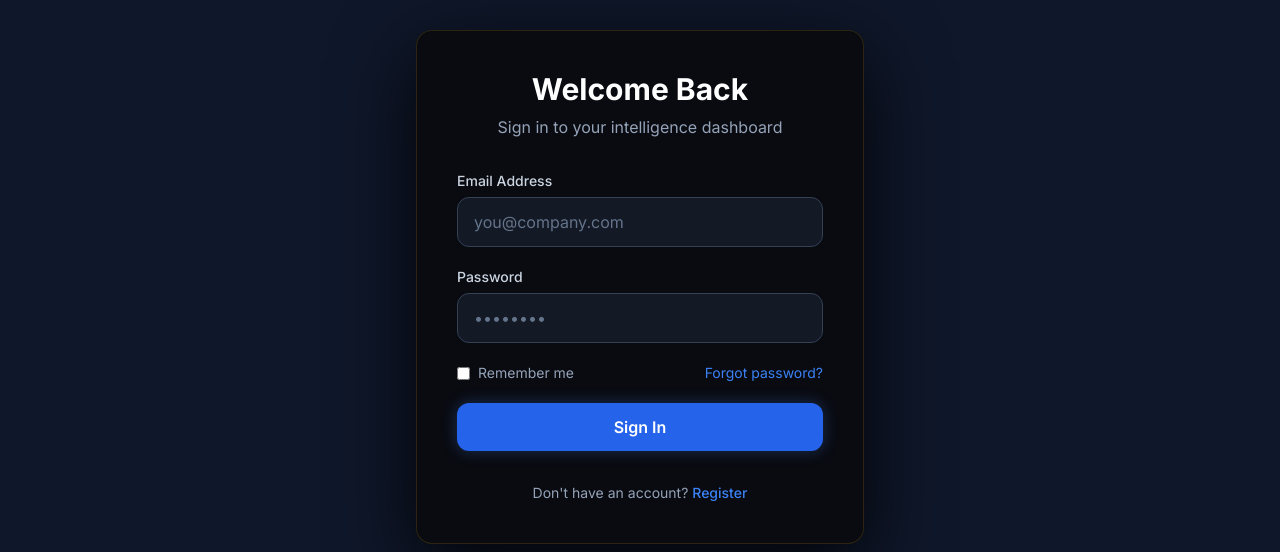
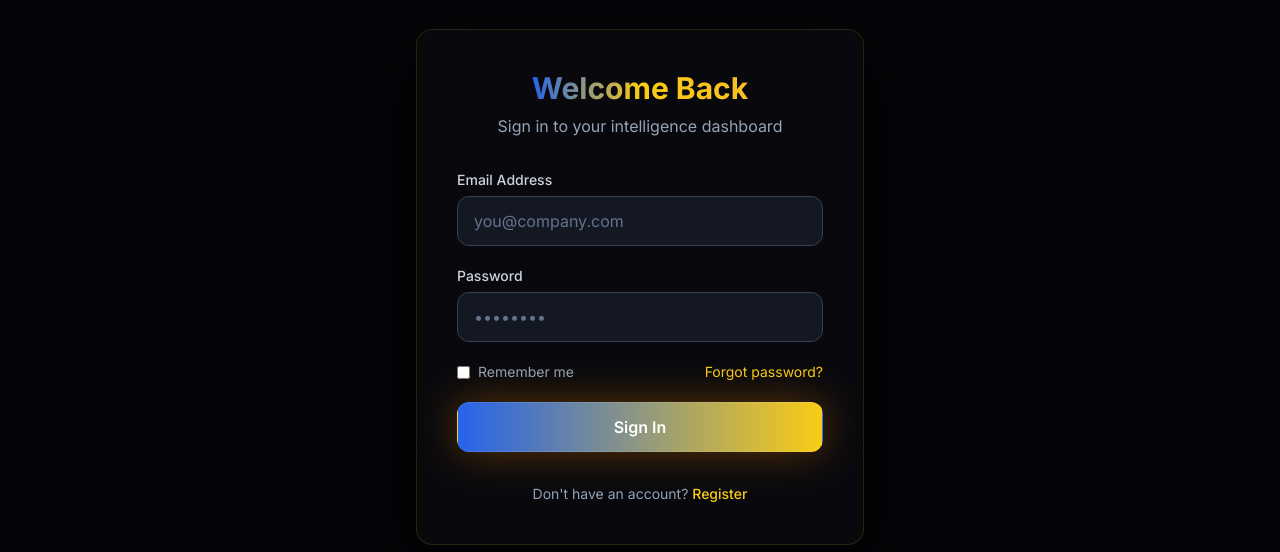
Before and after one commit to Bhavik9696/AllyVex, a React (Vite) app in the folder frontend/: page /login in a window 1280 px wide. Shown: the part 177-729 px from the top of the page. Built offline with nearby package versions, Linux system fonts and the light colour scheme; no server answers.

Commit message:
consistent color in all pages

```diff
--- a/frontend/src/pages/Login.jsx
+++ b/frontend/src/pages/Login.jsx
@@ -16,11 +16,15 @@ export default function LoginPage() {
             animate={{ opacity: 1, scale: 1 }}
             exit={{ opacity: 0, scale: 1.05 }}
             transition={{ duration: 0.4 }}
-            className="min-h-screen bg-[#0F172A] pt-32 px-6 flex flex-col items-center justify-center text-white"
+            className="min-h-screen bg-background-dark pt-32 px-6 flex flex-col items-center justify-center text-slate-100"
         >
-            <div className="w-full max-w-md glass-card p-8 md:p-10 rounded-3xl border border-white/10 bg-slate-900/50 backdrop-blur-xl shadow-[0_8px_32px_rgba(0,0,0,0.4)]">
+            <div className="w-full max-w-md glass-card p-8 md:p-10 rounded-3xl border border-white/10 backdrop-blur-xl">
                 <div className="text-center mb-8">
-                    <h1 className="text-3xl font-bold mb-2">Welcome Back</h1>
+                    <h1 className="text-3xl font-bold mb-2">
+                        <span className="bg-gradient-to-r from-blue-600 via-accent to-secondary bg-clip-text text-transparent">
+                            Welcome Back
+                        </span>
+                    </h1>
                     <p className="text-slate-400">Sign in to your intelligence dashboard</p>
                 </div>
 
@@ -30,7 +34,7 @@ export default function LoginPage() {
                         <input
                             type="email"
                             required
-                            className="w-full bg-slate-800/50 border border-slate-700 rounded-xl px-4 py-3 focus:outline-none focus:ring-2 focus:ring-[#3B82F6]/50 focus:border-[#3B82F6] transition-all text-white placeholder-slate-500"
+                            className="w-full bg-slate-800/50 border border-slate-700 rounded-xl px-4 py-3 focus:outline-none focus:ring-2 focus:ring-accent/40 focus:border-accent transition-all text-slate-100 placeholder-slate-500"
                             placeholder="you@company.com"
                         />
                     </div>
@@ -39,29 +43,29 @@ export default function LoginPage() {
                         <input
                             type="password"
                             required
-                            className="w-full bg-slate-800/50 border border-slate-700 rounded-xl px-4 py-3 focus:outline-none focus:ring-2 focus:ring-[#3B82F6]/50 focus:border-[#3B82F6] transition-all text-white placeholder-slate-500"
+                            className="w-full bg-slate-800/50 border border-slate-700 rounded-xl px-4 py-3 focus:outline-none focus:ring-2 focus:ring-accent/40 focus:border-accent transition-all text-slate-100 placeholder-slate-500"
                             placeholder="••••••••"
                         />
                     </div>
 
                     <div className="flex items-center justify-between text-sm">
                         <label className="flex items-center gap-2 cursor-pointer text-slate-400 hover:text-slate-300 transition-colors">
-                            <input type="checkbox" className="rounded border-slate-700 bg-slate-800 text-[#3B82F6] focus:ring-[#3B82F6]" />
+                            <input type="checkbox" className="rounded border-slate-700 bg-slate-800 text-accent focus:ring-accent" />
                             Remember me
                         </label>
-                        <a href="#" className="text-[#3B82F6] hover:text-blue-400 transition-colors">Forgot password?</a>
+                        <a href="#" className="text-accent hover:text-white transition-colors">Forgot password?</a>
                     </div>
 
                     <button
                         type="submit"
-                        className="w-full py-3 mt-4 rounded-xl bg-blue-600 hover:bg-blue-500 text-white font-semibold transition-all shadow-[0_0_15px_rgba(59,130,246,0.3)] hover:shadow-[0_0_25px_rgba(59,130,246,0.5)] active:scale-[0.98]"
+                        className="w-full py-3 mt-4 rounded-xl bg-gradient-to-r from-blue-600 to-accent hover:from-accent hover:to-secondary text-white font-semibold transition-all shadow-neon-purple hover:shadow-neon-cyan active:scale-[0.98] border border-white/10"
                     >
                         Sign In
                     </button>
                 </form>
 
                 <p className="text-center mt-8 text-sm text-slate-400">
-                    Don't have an account? <Link to="/register" className="text-[#3B82F6] hover:text-white font-medium transition-colors">Register</Link>
+                    Don't have an account? <Link to="/register" className="text-accent hover:text-white font-medium transition-colors">Register</Link>
                 </p>
             </div>
         </motion.div>
--- a/frontend/src/pages/Register.jsx
+++ b/frontend/src/pages/Register.jsx
@@ -16,11 +16,15 @@ export default function RegisterPage() {
             animate={{ opacity: 1, y: 0 }}
             exit={{ opacity: 0, y: -30 }}
             transition={{ duration: 0.5, type: 'spring' }}
-            className="min-h-screen bg-[#0F172A] pt-32 pb-12 px-6 flex flex-col items-center justify-center text-white"
+            className="min-h-screen bg-background-dark pt-32 pb-12 px-6 flex flex-col items-center justify-center text-slate-100"
         >
-            <div className="w-full max-w-lg glass-card p-8 md:p-10 rounded-3xl border border-white/10 bg-slate-900/50 backdrop-blur-xl shadow-[0_8px_32px_rgba(0,0,0,0.4)]">
+            <div className="w-full max-w-lg glass-card p-8 md:p-10 rounded-3xl border border-white/10 backdrop-blur-xl">
                 <div className="text-center mb-8">
-                    <h1 className="text-3xl font-bold mb-2">Create your account</h1>
+                    <h1 className="text-3xl font-bold mb-2">
+                        <span className="bg-gradient-to-r from-blue-600 via-accent to-secondary bg-clip-text text-transparent">
+                            Create your account
+                        </span>
+                    </h1>
                     <p className="text-slate-400">Start your journey with autonomous intelligence</p>
                 </div>
 
@@ -31,7 +35,7 @@ export default function RegisterPage() {
                             <input
                                 type="text"
                                 required
-                                className="w-full bg-slate-800/50 border border-slate-700 rounded-xl px-4 py-3 focus:outline-none focus:ring-2 focus:ring-[#3B82F6]/50 focus:border-[#3B82F6] transition-all text-white placeholder-slate-500"
+                                className="w-full bg-slate-800/50 border border-slate-700 rounded-xl px-4 py-3 focus:outline-none focus:ring-2 focus:ring-accent/40 focus:border-accent transition-all text-slate-100 placeholder-slate-500"
                                 placeholder="John"
                             />
                         </div>
@@ -40,7 +44,7 @@ export default function RegisterPage() {
                             <input
                                 type="text"
                                 required
-                                className="w-full bg-slate-800/50 border border-slate-700 rounded-xl px-4 py-3 focus:outline-none focus:ring-2 focus:ring-[#3B82F6]/50 focus:border-[#3B82F6] transition-all text-white placeholder-slate-500"
+                                className="w-full bg-slate-800/50 border border-slate-700 rounded-xl px-4 py-3 focus:outline-none focus:ring-2 focus:ring-accent/40 focus:border-accent transition-all text-slate-100 placeholder-slate-500"
                                 placeholder="Doe"
                             />
                         </div>
@@ -50,7 +54,7 @@ export default function RegisterPage() {
                         <input
                             type="email"
                             required
-                            className="w-full bg-slate-800/50 border border-slate-700 rounded-xl px-4 py-3 focus:outline-none focus:ring-2 focus:ring-[#3B82F6]/50 focus:border-[#3B82F6] transition-all text-white placeholder-slate-500"
+                            className="w-full bg-slate-800/50 border border-slate-700 rounded-xl px-4 py-3 focus:outline-none focus:ring-2 focus:ring-accent/40 focus:border-accent transition-all text-slate-100 placeholder-slate-500"
                             placeholder="john@company.com"
                         />
                     </div>
@@ -59,21 +63,21 @@ export default function RegisterPage() {
                         <input
                             type="password"
                             required
-                            className="w-full bg-slate-800/50 border border-slate-700 rounded-xl px-4 py-3 focus:outline-none focus:ring-2 focus:ring-[#3B82F6]/50 focus:border-[#3B82F6] transition-all text-white placeholder-slate-500"
+                            className="w-full bg-slate-800/50 border border-slate-700 rounded-xl px-4 py-3 focus:outline-none focus:ring-2 focus:ring-accent/40 focus:border-accent transition-all text-slate-100 placeholder-slate-500"
                             placeholder="••••••••"
                         />
                     </div>
 
                     <button
                         type="submit"
-                        className="w-full py-3 mt-6 rounded-xl bg-[#3B82F6] hover:bg-blue-500 text-white font-semibold transition-all shadow-[0_0_15px_rgba(59,130,246,0.3)] hover:shadow-[0_0_25px_rgba(59,130,246,0.5)] active:scale-[0.98]"
+                        className="w-full py-3 mt-6 rounded-xl bg-gradient-to-r from-blue-600 to-accent hover:from-accent hover:to-secondary text-white font-semibold transition-all shadow-neon-purple hover:shadow-neon-cyan active:scale-[0.98] border border-white/10"
                     >
                         Create Account
                     </button>
                 </form>
 
                 <p className="text-center mt-8 text-sm text-slate-400">
-                    Already have an account? <Link to="/login" className="text-[#3B82F6] hover:text-white font-medium transition-colors">Sign In</Link>
+                    Already have an account? <Link to="/login" className="text-accent hover:text-white font-medium transition-colors">Sign In</Link>
                 </p>
             </div>
         </motion.div>
```
Also changed, not shown: frontend/src/components/layout/Sidebar.jsx (+4 -4 lines).
